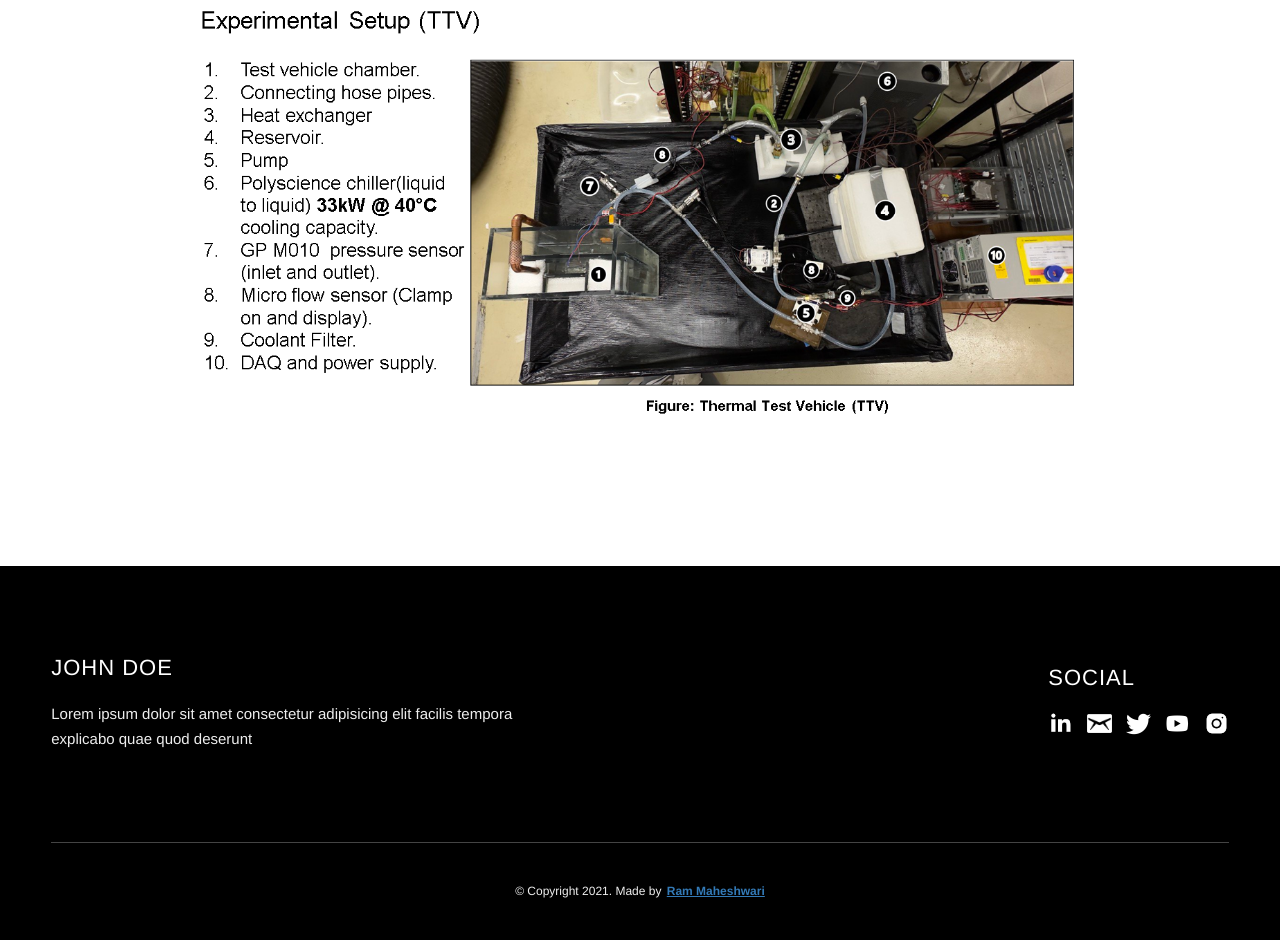
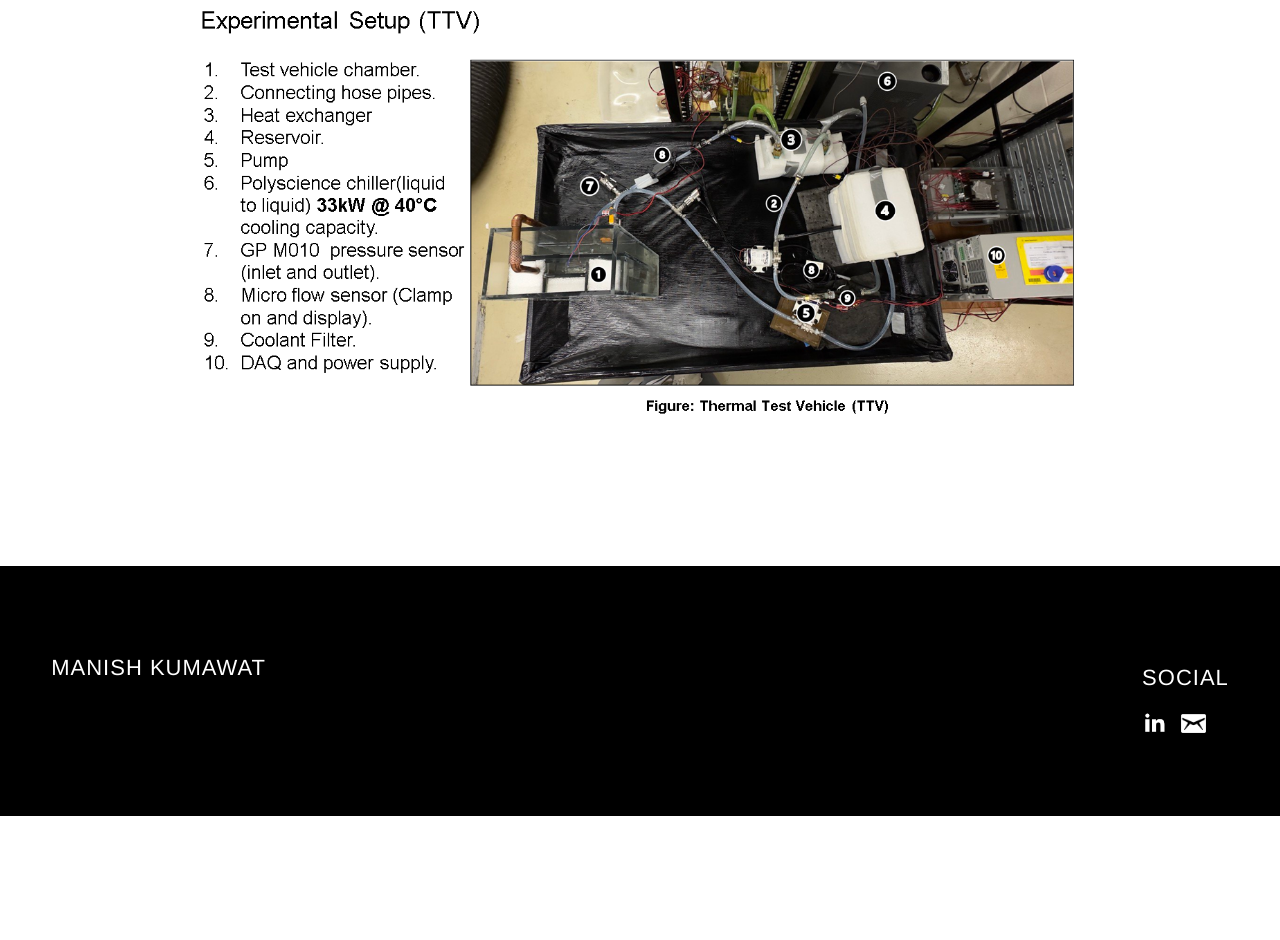
Before and after one commit to Pawankalwaniya/Pawankalwaniya, a website: page thesis.html in a window 1280 px wide. Shown: the part 7629-8569 px from the top of the page. After the commit the page ends 8445 px from the top, so only its background shows below. Drawn offline with nearby package versions, Linux system fonts and the light colour scheme.

Commit message:
Update thesis.html

```diff
--- a/thesis.html
+++ b/thesis.html
@@ -169,7 +169,7 @@
       </div>
     </div>
   </section>
-  <footer class="main-footer">
+<footer class="main-footer">
     <div class="main-container">
       <div class="main-footer__upper">
         <div class="main-footer__row main-footer__row-1">
@@ -177,35 +177,17 @@
             <span>Social</span>
           </h2>
           <div class="main-footer__social-cont">
-            <a target="_blank" rel="noreferrer" href="#">
+            <a target="_blank" rel="noreferrer" href="https://www.linkedin.com/in/manish-kumawat-856195278/">
               <img class="main-footer__icon" src="./assets/png/linkedin-ico.png" alt="icon" />
             </a>
-            <a target="_blank" rel="noreferrer" href="#">
+            <a target="_blank" rel="noreferrer" href="mailto:manish.kumawat0223@gmail.com">
               <img class="main-footer__icon" src="./assets/png/github-ico.png" alt="icon" />
-            </a>
-            <a target="_blank" rel="noreferrer" href="#">
-              <img class="main-footer__icon" src="./assets/png/twitter-ico.png" alt="icon" />
-            </a>
-            <a target="_blank" rel="noreferrer" href="#">
-              <img class="main-footer__icon" src="./assets/png/yt-ico.png" alt="icon" />
-            </a>
-            <a target="_blank" rel="noreferrer" href="#">
-              <img class="main-footer__icon main-footer__icon--mr-none" src="./assets/png/insta-ico.png" alt="icon" />
             </a>
           </div>
         </div>
         <div class="main-footer__row main-footer__row-2">
-          <h4 class="heading heading-sm text-lt">John Doe</h4>
-          <p class="main-footer__short-desc">
-            Lorem ipsum dolor sit amet consectetur adipisicing elit facilis
-            tempora explicabo quae quod deserunt
-          </p>
+          <h4 class="heading heading-sm text-lt">Manish Kumawat</h4>
         </div>
-      </div>
-
-      <div class="main-footer__lower">
-        &copy; Copyright 2021. Made by
-        <a rel="noreferrer" target="_blank" href="https://rammaheshwari.com">Ram Maheshwari</a>
       </div>
     </div>
   </footer>
```
